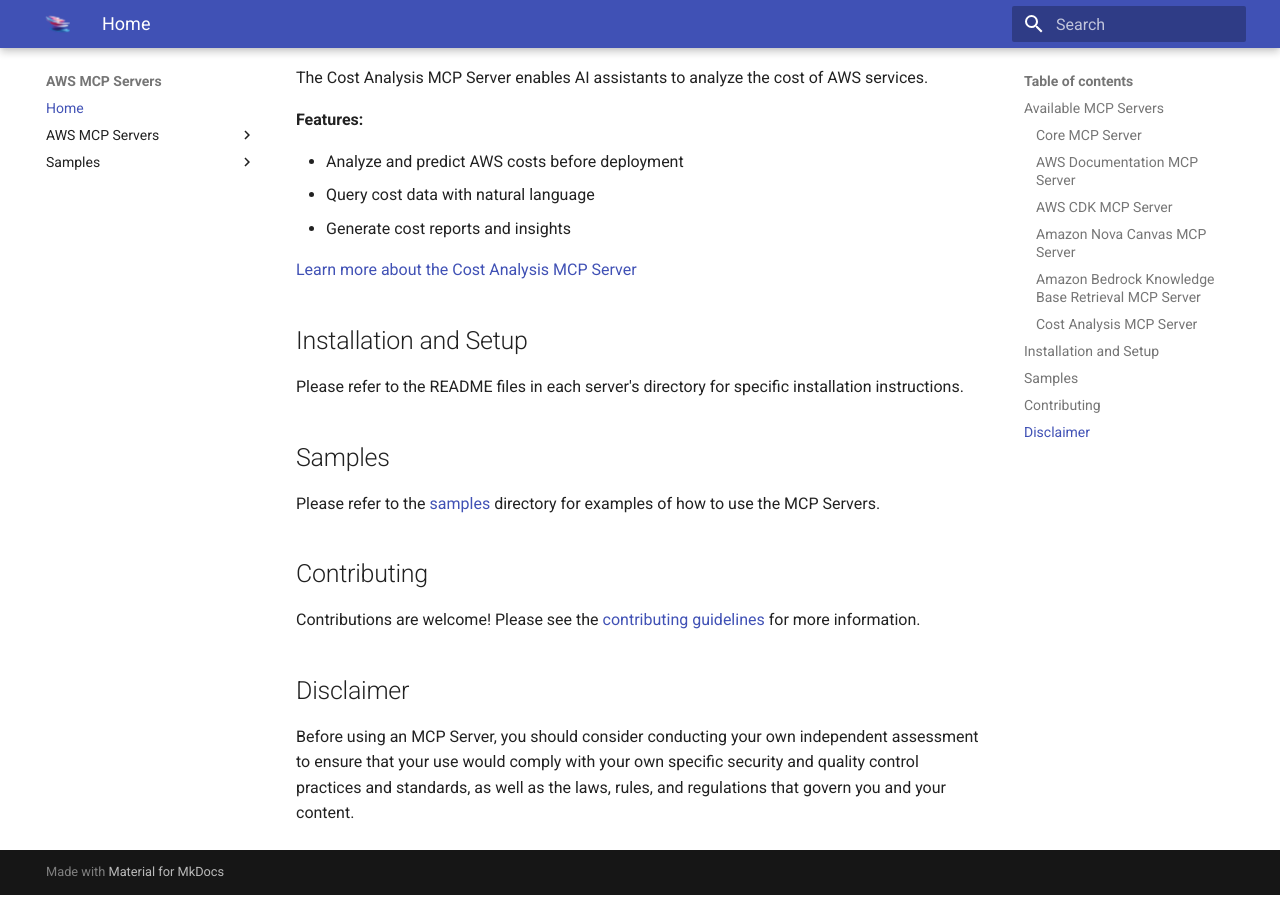
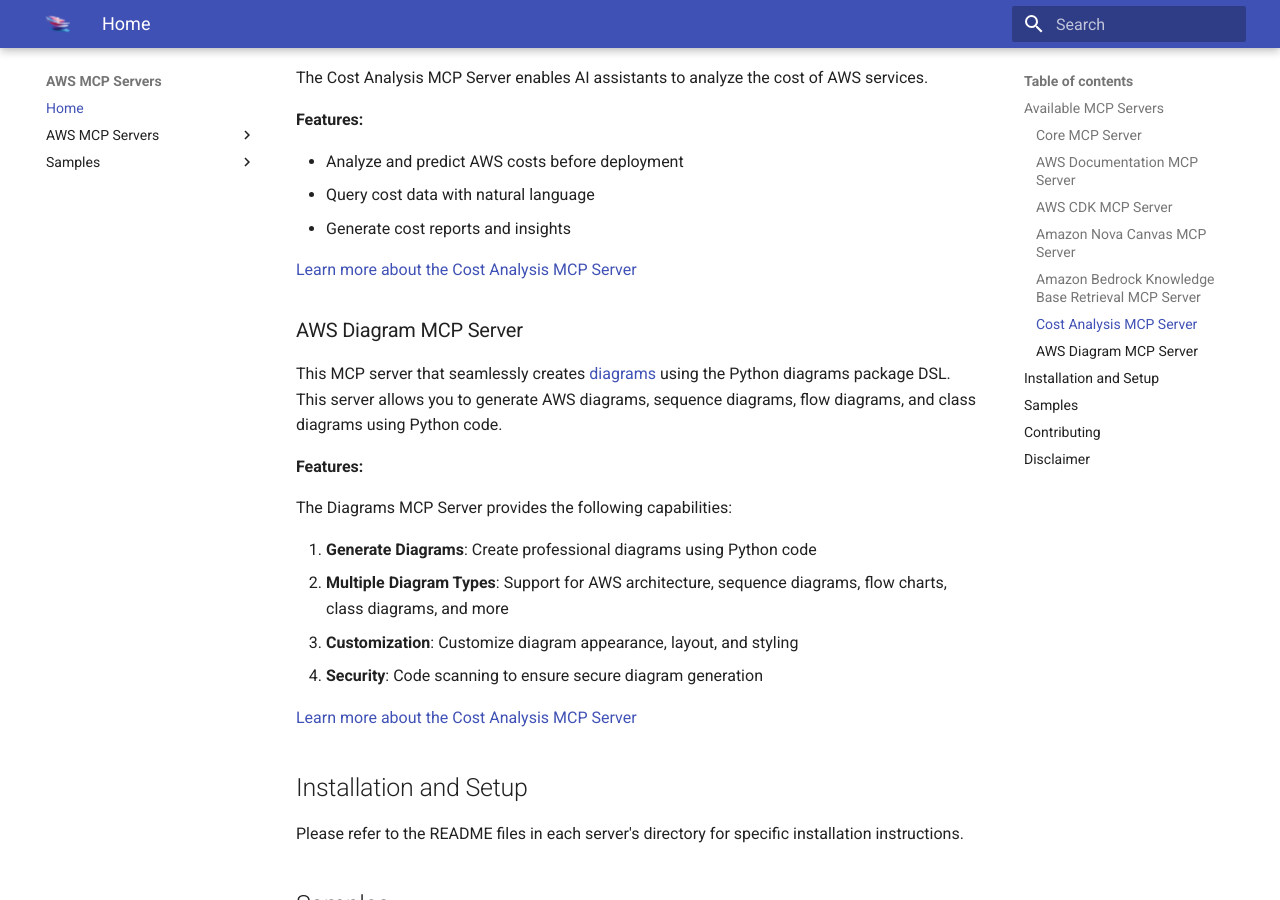
Before and after one commit to yoshidayasutaka/mcp, an MkDocs documentation site: the page built from docs/index.md, in a window 1280 px wide and 900 px high, scrolled down 2009 px. Built offline with MkDocs 1.6.1 and Material for MkDocs 9.7.7, drawn with Linux system fonts in a browser that asks for light colours.

Commit message:
fix(docs): add in diagram mcp server docs (#123)
* add in diagram mcp server docs

* add reference in mkdocs.yml

* fix: naming in Readme

* adjust the index.md

* Naming convention for servers/diagrams

* Changing README for missing awslabs prefix

* add the setting env variables that aligned with other READMEs

---------

Co-authored-by: Michael Tran <miketran@amazon.com>

```diff
--- a/docs/index.md
+++ b/docs/index.md
@@ -79,6 +79,21 @@
 
 [Learn more about the Cost Analysis MCP Server](servers/cost-analysis-mcp-server.md)
 
+### AWS Diagram MCP Server
+
+This MCP server that seamlessly creates [diagrams](https://diagrams.mingrammer.com/) using the Python diagrams package DSL. This server allows you to generate AWS diagrams, sequence diagrams, flow diagrams, and class diagrams using Python code.
+
+**Features:**
+
+The Diagrams MCP Server provides the following capabilities:
+
+1. **Generate Diagrams**: Create professional diagrams using Python code
+2. **Multiple Diagram Types**: Support for AWS architecture, sequence diagrams, flow charts, class diagrams, and more
+3. **Customization**: Customize diagram appearance, layout, and styling
+4. **Security**: Code scanning to ensure secure diagram generation
+
+[Learn more about the Cost Analysis MCP Server](servers/aws-documentation-mcp-server.md)
+
 ## Installation and Setup
 
 Please refer to the README files in each server's directory for specific installation instructions.
--- a/mkdocs.yml
+++ b/mkdocs.yml
@@ -19,5 +19,6 @@
     - Cost Analysis MCP Server: servers/cost-analysis-mcp-server.md
     - Amazon Nova Canvas MCP Server: servers/nova-canvas-mcp-server.md
     - AWS Documentation MCP Server: servers/aws-documentation-mcp-server.md
+    - AWS Diagram MCP Server: servers/aws-diagram-mcp-server.md
   - Samples:
     - Home: samples/index.md
```
Also changed, not shown: docs/servers/aws-diagram-mcp-server.md (added, +5 -0 lines), src/aws-diagram-mcp-server/README.md (+9 -5 lines).
